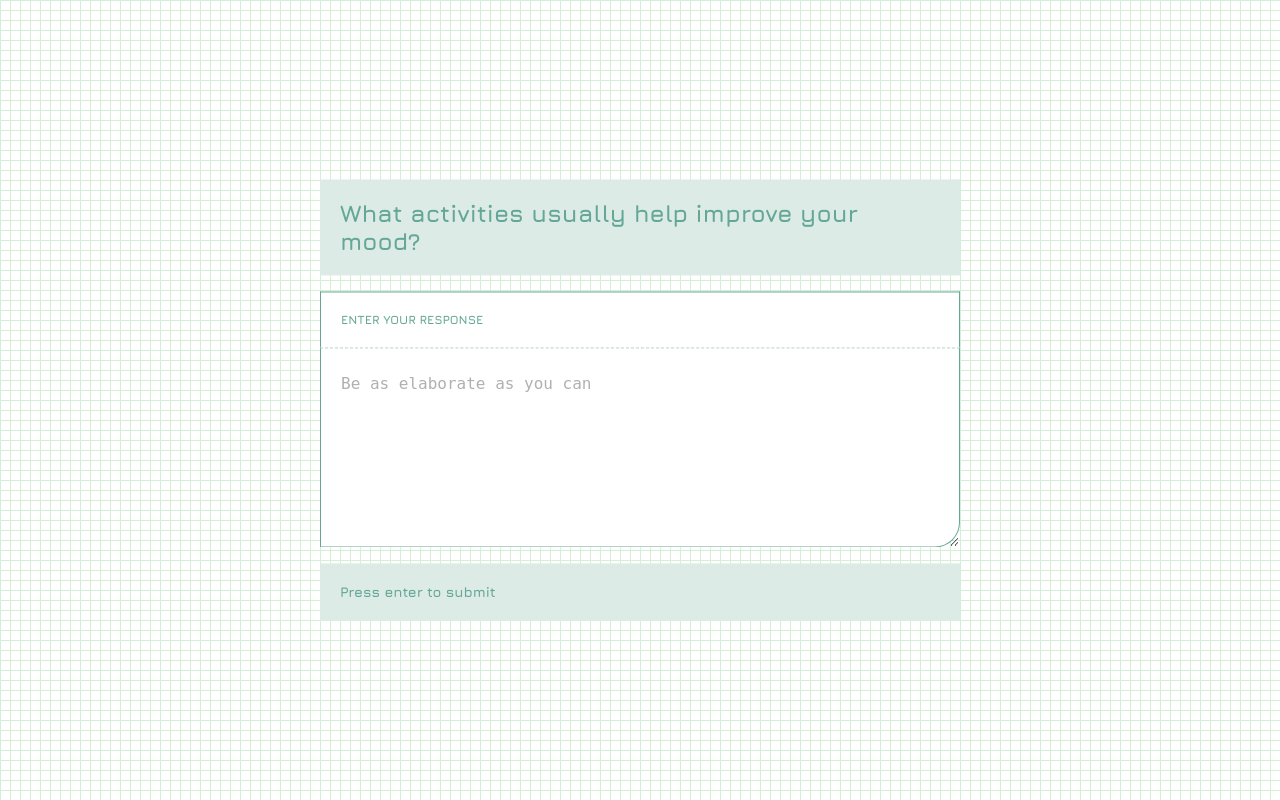
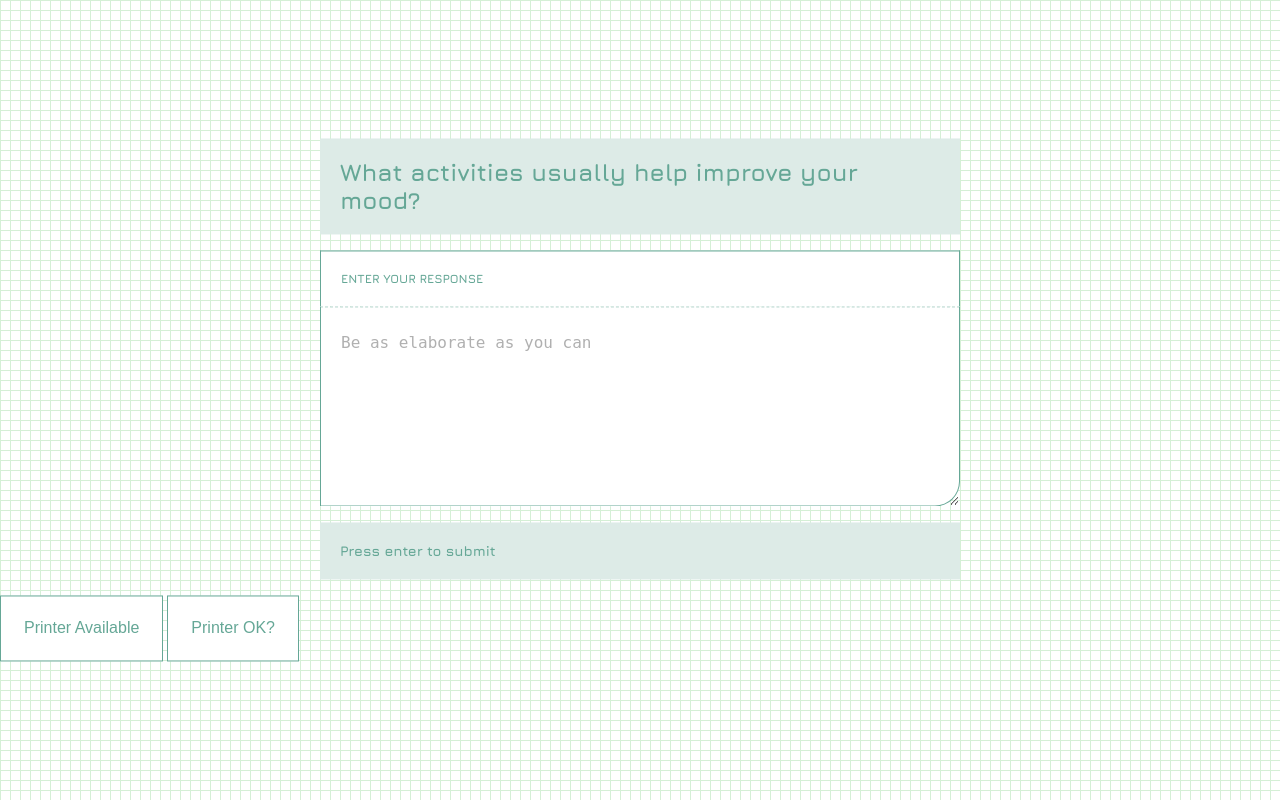
Before and after one commit to bhaumikdebanshu/aiplotter, a Flask app: page /entry/ in a window 1280 px wide. Shown: the part 60-860 px from the top of the page. Run offline with Flask 3, Linux system fonts and the light colour scheme.

Commit message:
plotter function button added

```diff
--- a/templates/entry.html
+++ b/templates/entry.html
@@ -18,6 +18,8 @@
         <p>
             <button style="display: none;" type="submit">Submit</button>
         </p>
+        <button id="plotter-available-btn"type="button" class="table-btns" style="background-color: white;">Printer Available</button>
+        <button id="plotter-okay-btn"type="button" class="table-btns" style="background-color: white;">Printer OK?</button>
     </form>
 </div>
 
```
